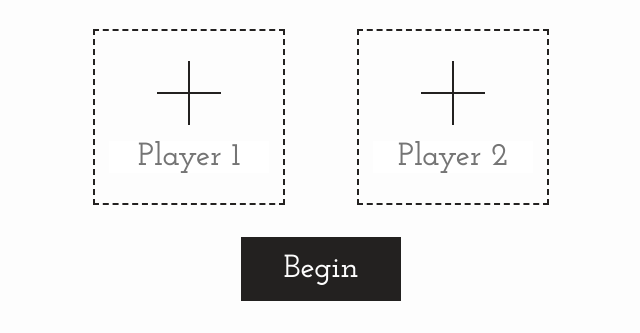
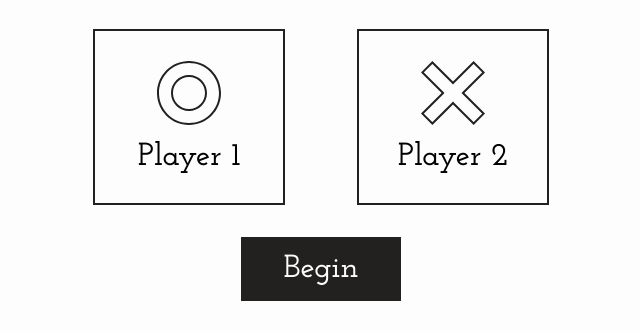
Before and after one commit to sfratczak/odin-tictactoe, a website: page index.html in a window 1280 px wide. Both pictures are taken after a click on the button "Begin". Shown: the part 619-952 px from the top of the page, without its empty margins (319-959 px from the left). Drawn offline with Linux system fonts and the light colour scheme.

Commit message:
Add styling to player cards post naming

```diff
--- a/script.js
+++ b/script.js
@@ -72,9 +72,7 @@ const GameController = (() => {
   let gameOver = false;
 
   const playerNameSetup = () => {
-    const playerOneDiv = document.querySelector(".player-one");
     const playerOneInput = document.getElementById("player-one-name");
-    const playerTwoDiv = document.querySelector(".player-two");
     const playerTwoInput = document.getElementById("player-two-name");
     const beginBtn = document.querySelector(".btn-begin");
 
@@ -89,11 +87,15 @@ const GameController = (() => {
         GameController.addPlayer("Player 1", "O");
       }
 
+      DisplayController.setPlayerDivCSSActive(".player-one");
+
       if (playerOneInput.value !== "") {
         GameController.addPlayer(playerTwoInput.value, "X");
       } else {
         GameController.addPlayer("Player 2", "X");
       }
+
+      DisplayController.setPlayerDivCSSActive(".player-two");
 
       GameController.newGame();
     });
@@ -164,6 +166,22 @@ const DisplayController = (() => {
   const gameboardDiv = document.getElementById("gameboard");
   const statusTextDiv = document.getElementById("status-text");
 
+  const xFull = document.createElement("img");
+  xFull.src = "./img/x-full.svg";
+  xFull.alt = "X";
+
+  const xEmpty = document.createElement("img");
+  xEmpty.src = "./img/x-empty.svg";
+  xEmpty.alt = "X";
+
+  const oFull = document.createElement("img");
+  oFull.src = "./img/o-full.svg";
+  oFull.alt = "O";
+
+  const oEmpty = document.createElement("img");
+  oEmpty.src = "./img/o-empty.svg";
+  oEmpty.alt = "O";
+
   const clearBoard = () => {
     while (gameboardDiv.firstChild) {
       gameboardDiv.removeChild(gameboardDiv.lastChild);
@@ -176,16 +194,8 @@ const DisplayController = (() => {
         cellDiv.classList.add("cell");
 
         if (cell.getValue() === "X") {
-          const xFull = document.createElement("img");
-          xFull.src = "./img/x-full.svg";
-          xFull.alt = "X";
-
           cellDiv.appendChild(xFull);
         } else if (cell.getValue() === "O") {
-          const oFull = document.createElement("img");
-          oFull.src = "./img/o-full.svg";
-          oFull.alt = "O";
-
           cellDiv.appendChild(oFull);
         }
 
@@ -214,8 +224,46 @@ const DisplayController = (() => {
   const setStatus = (str) => {
     statusTextDiv.textContent = str;
   };
+  const setPlayerDivCSSActive = (playerDivClassName) => {
+    const playerDiv = document.querySelector(playerDivClassName);
+    const plusLabel = playerDiv.querySelector("label");
+    const input = playerDiv.querySelector("input");
+    const playerName = document.createElement("div");
+    playerName.classList.add("player-name");
 
-  return { clearBoard, fillBoard, setStatus };
+    if (playerDivClassName === ".player-one") {
+      if (input.value !== "") {
+        playerName.textContent = input.value;
+      } else {
+        playerName.textContent = "Player 1";
+      }
+
+      plusLabel.remove();
+      input.remove();
+
+      playerDiv.appendChild(oEmpty);
+      playerDiv.appendChild(playerName);
+    } else if (playerDivClassName === ".player-two") {
+      if (input.value !== "") {
+        playerName.textContent = input.value;
+      } else {
+        playerName.textContent = "Player 2";
+      }
+
+      plusLabel.remove();
+      input.remove();
+
+      playerDiv.appendChild(xEmpty);
+      playerDiv.appendChild(playerName);
+    }
+
+    if (playerDiv.classList.contains("border-2px-dashed")) {
+      playerDiv.classList.remove("border-2px-dashed");
+      playerDiv.classList.add("border-2px");
+    }
+  };
+
+  return { clearBoard, fillBoard, setStatus, setPlayerDivCSSActive };
 })();
 
 GameController.playerNameSetup();
--- a/style.css
+++ b/style.css
@@ -232,13 +232,15 @@ main {
   height: 176px;
 }
 
-.players label {
+.players label,
+.players img {
   width: 64px;
   height: 64px;
   flex: none;
 }
 
-.players input {
+.players input,
+.players .player-name {
   width: 160px;
   height: 32px;
   border: none;
```
